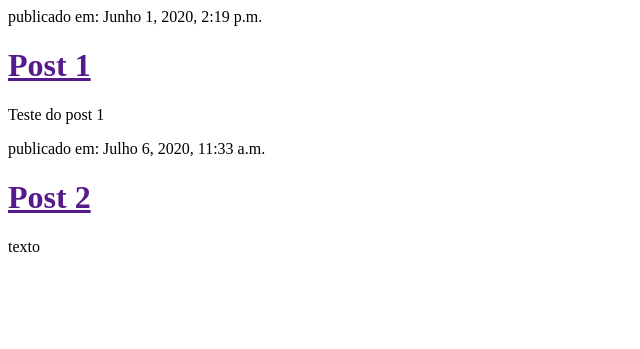
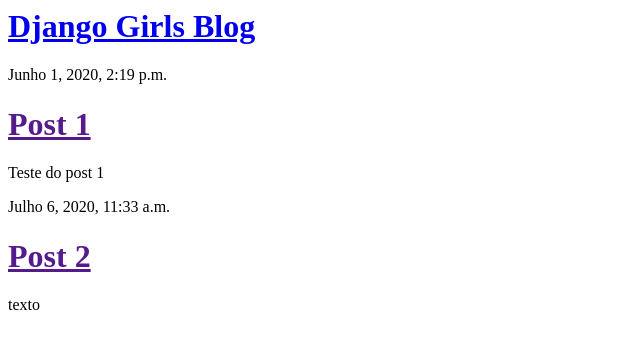
Before and after one commit to samuel-oldra/DjangoBlog, a Django app: template blog/templates/blog/post_list.html in a window 1280 px wide. Shown: the top 349 px of the page, without its empty margins (0-640 px from the left). Run offline with Django 3.2, Linux system fonts and the light colour scheme; the template is opened without the code that fills it: values that come from a table or form of the project are taken from there, others are empty; data comes from the database, SQL or seed files in the repository.

Commit message:
Estendendo o template

```diff
--- /dev/null
+++ b/blog/templates/blog/base.html
@@ -0,0 +1,18 @@
+<html>
+<head>
+    <title>Olá blog (pg 109)</title>
+</head>
+<body>
+<div class="page-header">
+    <h1><a href="/">Django Girls Blog</a></h1>
+</div>
+<div class="content container">
+    <div class="row">
+        <div class="col-md-8">
+            {% block content %}
+            {% endblock %}
+        </div>
+    </div>
+</div>
+</body>
+</html>
--- a/blog/templates/blog/post_list.html
+++ b/blog/templates/blog/post_list.html
@@ -1,14 +1,13 @@
-<html>
-<head>
-    <title>Olá blog (pg 99)</title>
-</head>
-<body>
+{% extends 'blog/base.html' %}
+
+{% block content %}
 {% for post in posts %}
-    <div>
-        <p>publicado em: {{ post.published_date }}</p>
-        <h1><a href="">{{ post.title }}</a></h1>
-        <p>{{ post.text|linebreaksbr }}</p>
+<div class="post">
+    <div class="date">
+        {{ post.published_date }}
     </div>
+    <h1><a href="">{{ post.title }}</a></h1>
+    <p>{{ post.text|linebreaksbr }}</p>
+</div>
 {% endfor %}
-</body>
-</html>
+{% endblock %}
```
